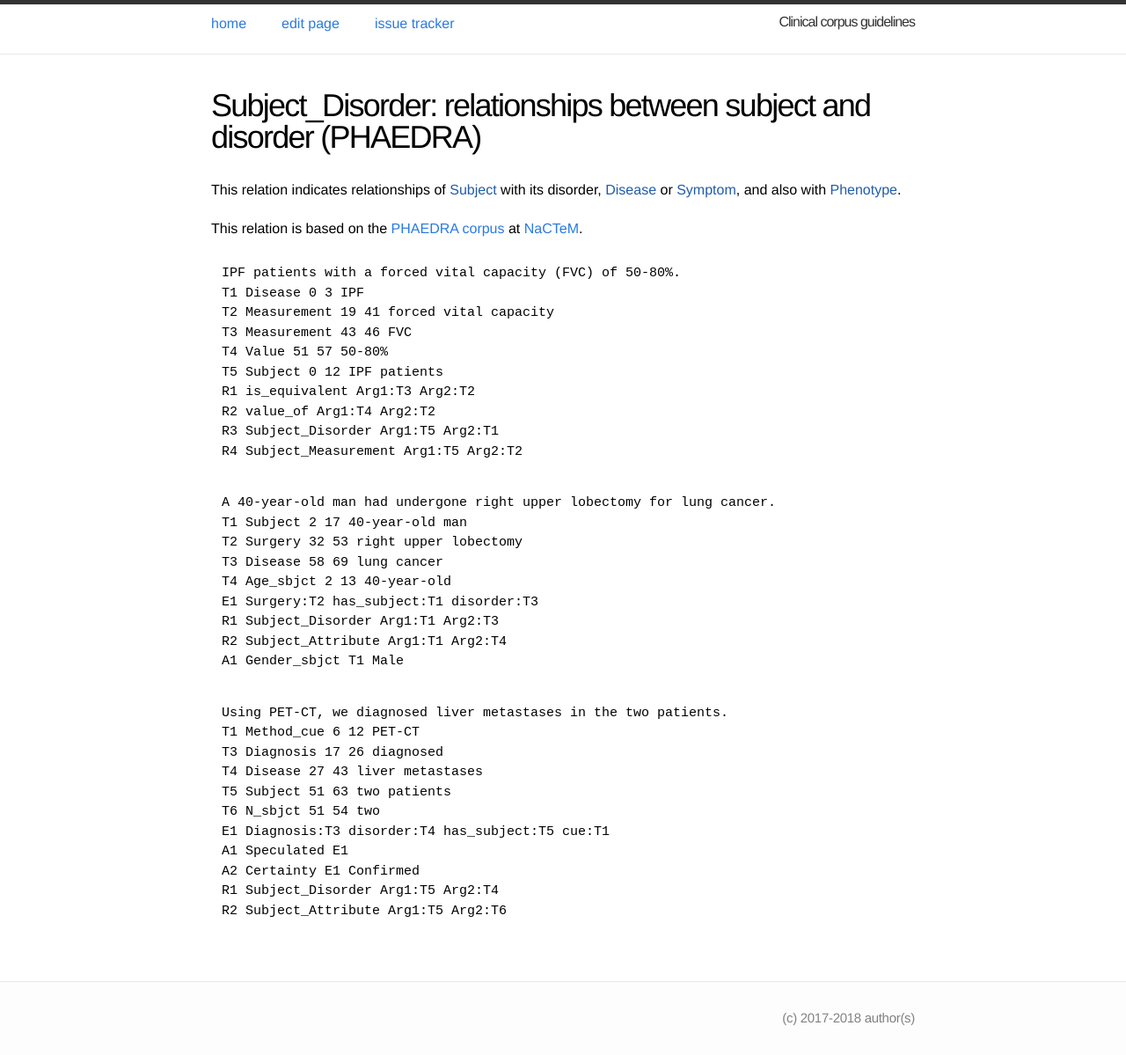
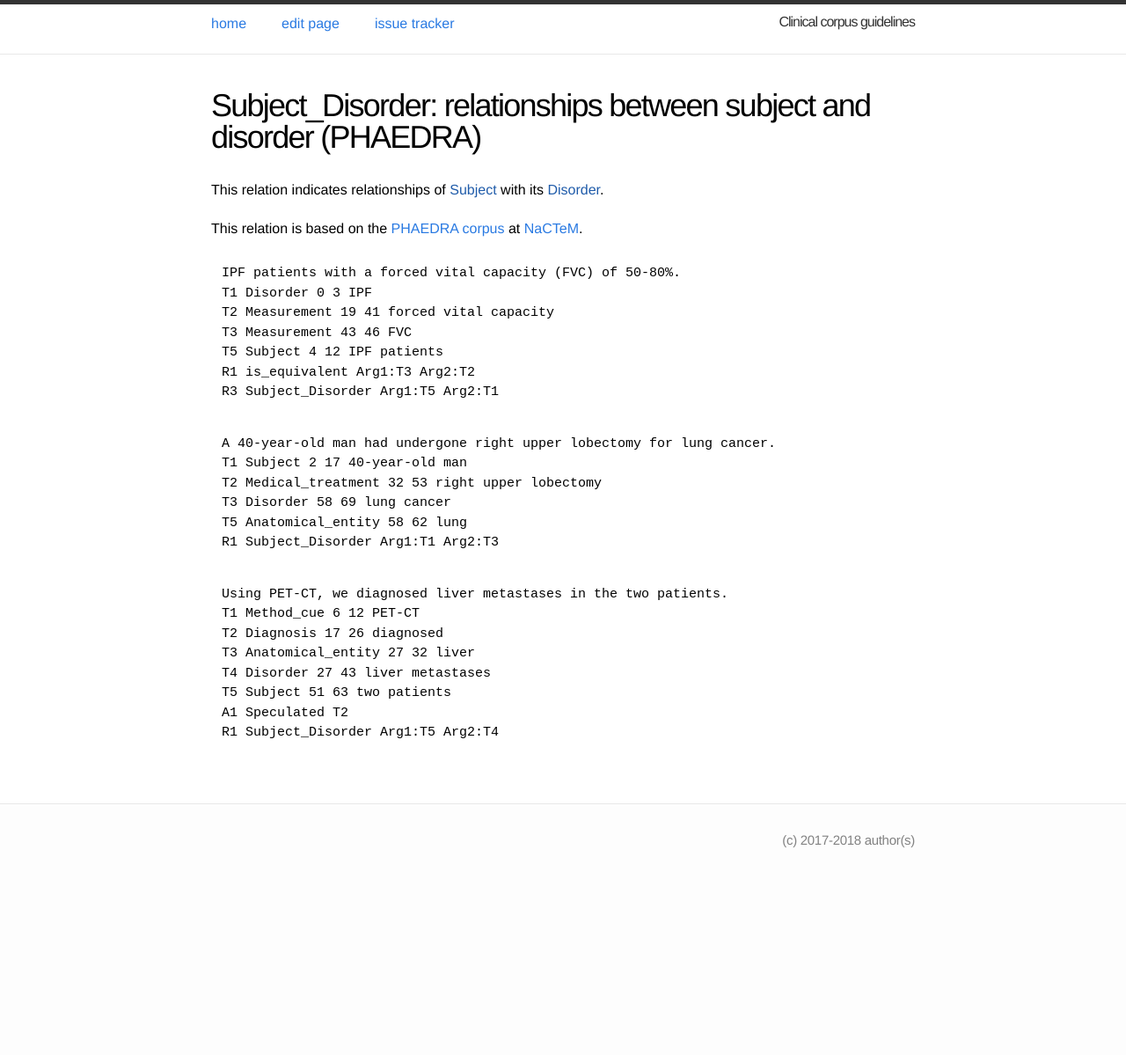
Before and after one commit to ezcatdb/clinicalcorpus-guidelines, a Jekyll site: the page built from _relation/Subject_Disorder.md, in a window 1280 px wide. Shown: the whole page at 88% size. Built offline with Jekyll 4.4.1, drawn with Linux system fonts in a browser that asks for light colours; after the commit the page ends 996 px from its top, so only the background shows below that.

Commit message:
Correction of is_equivalent.md, Subject_Disorder.md, member_of.md & part_of.md in _relation/ along with index.md and Disorder.md to correct sample sentences for relations

```diff
--- a/_relation/Subject_Disorder.md
+++ b/_relation/Subject_Disorder.md
@@ -5,45 +5,36 @@ shortdef: "relationships between subject and disorder (PHAEDRA)"
 order: 110
 ---
 
-This relation indicates relationships of [Subject]() with its disorder, [Disease]() or [Symptom](), and also with [Phenotype]().
+This relation indicates relationships of [Subject]() with its [Disorder]().
 
 This relation is based on the <a href="http://www.nactem.ac.uk/">PHAEDRA corpus</a> at <a href="http://www.nactem.ac.uk/">NaCTeM</a>.
 
 ~~~ ann
 IPF patients with a forced vital capacity (FVC) of 50-80%.
-T1 Disease 0 3 IPF
+T1 Disorder 0 3 IPF
 T2 Measurement 19 41 forced vital capacity
 T3 Measurement 43 46 FVC
-T4 Value 51 57 50-80%
-T5 Subject 0 12 IPF patients
+T5 Subject 4 12 IPF patients
 R1 is_equivalent Arg1:T3 Arg2:T2
-R2 value_of Arg1:T4 Arg2:T2
 R3 Subject_Disorder Arg1:T5 Arg2:T1
-R4 Subject_Measurement Arg1:T5 Arg2:T2
 ~~~
 
 ~~~ ann
 A 40-year-old man had undergone right upper lobectomy for lung cancer.
 T1 Subject 2 17 40-year-old man
-T2 Surgery 32 53 right upper lobectomy
-T3 Disease 58 69 lung cancer
-T4 Age_sbjct 2 13 40-year-old
-E1 Surgery:T2 has_subject:T1 disorder:T3
+T2 Medical_treatment 32 53 right upper lobectomy
+T3 Disorder 58 69 lung cancer
+T5 Anatomical_entity 58 62 lung
 R1 Subject_Disorder Arg1:T1 Arg2:T3
-R2 Subject_Attribute Arg1:T1 Arg2:T4
-A1 Gender_sbjct T1 Male
 ~~~
 
 ~~~ ann
 Using PET-CT, we diagnosed liver metastases in the two patients.
 T1 Method_cue 6 12 PET-CT
-T3 Diagnosis 17 26 diagnosed
-T4 Disease 27 43 liver metastases
+T2 Diagnosis 17 26 diagnosed
+T3 Anatomical_entity 27 32 liver
+T4 Disorder 27 43 liver metastases
 T5 Subject 51 63 two patients
-T6 N_sbjct 51 54 two
-E1 Diagnosis:T3 disorder:T4 has_subject:T5 cue:T1
-A1 Speculated E1
-A2 Certainty E1 Confirmed
+A1 Speculated T2
 R1 Subject_Disorder Arg1:T5 Arg2:T4
-R2 Subject_Attribute Arg1:T5 Arg2:T6
 ~~~
```
Also changed, not shown: _entity/Disorder.md (+1 -1 lines), _relation/is_equivalent.md (+8 -7 lines), _relation/member_of.md (+1 -1 lines), _relation/part_of.md (+13 -2 lines), index.md (+3 -1 lines).
